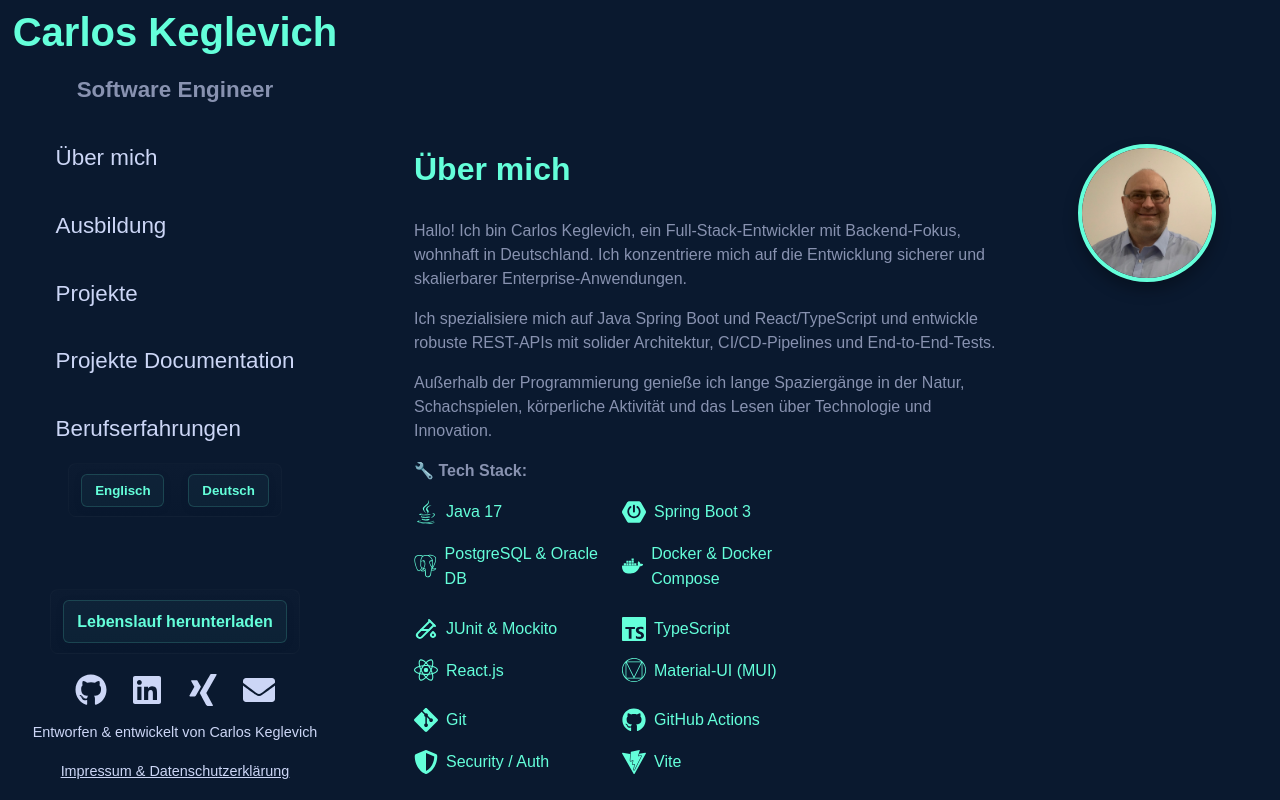
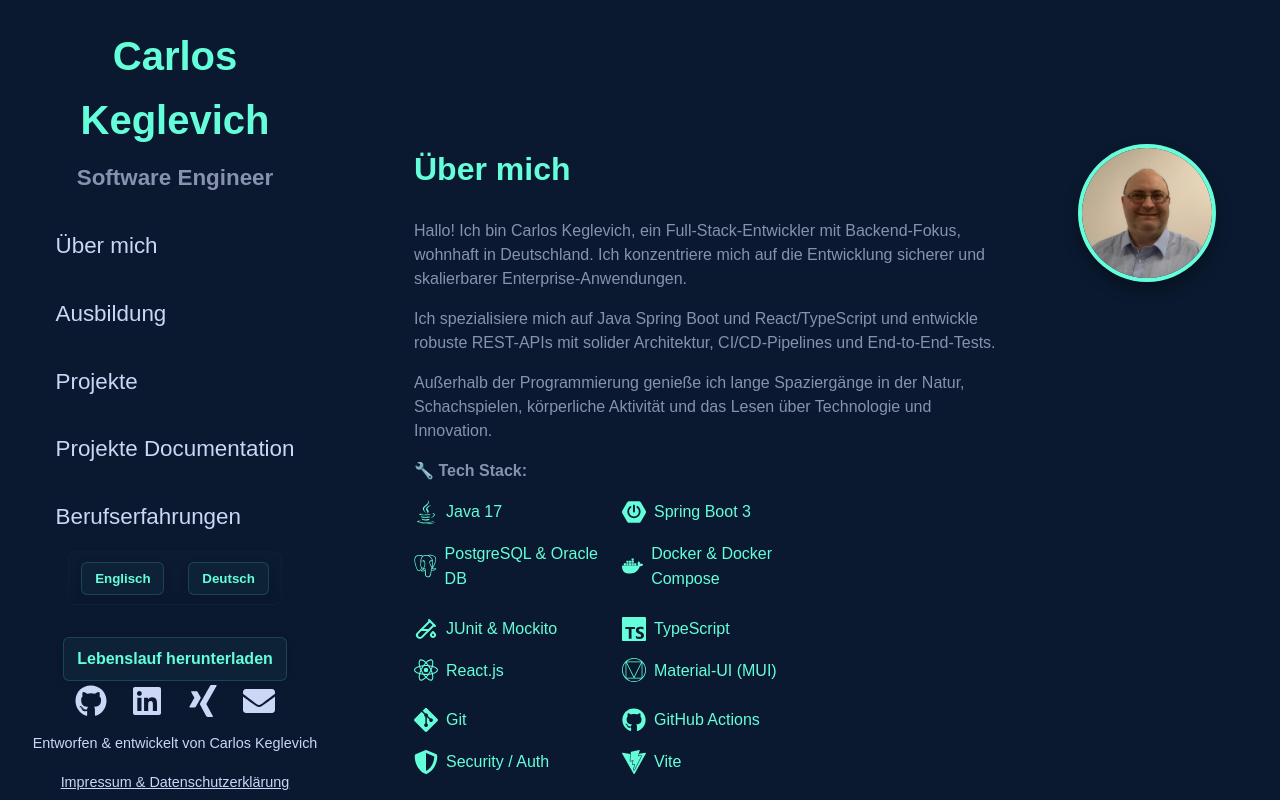
Before and after one commit to Keglev/my-portfolio, a React (Create React App) app: page / in a window 1280 px wide. Built offline with nearby package versions, Linux system fonts and the light colour scheme.

Commit message:
Corrected the spacing in the sidebar; updated the scripts inside public directory

```diff
--- a/scripts/public/projects_media/sample-repo/meta.json
+++ b/scripts/public/projects_media/sample-repo/meta.json
@@ -4,7 +4,7 @@
   "summarySource": "first-paragraph",
   "translation": {
     "debug": {
-      "requestMs": 0
+      "requestMs": 1
     },
     "summary": {
       "text": null,
--- a/src/components/Sidebar/SidebarStyles.js
+++ b/src/components/Sidebar/SidebarStyles.js
@@ -16,11 +16,15 @@ export const SidebarContainer = styled.div`
   position: fixed;
   top: 0;
   left: 0;
+  padding: 1.5rem 1rem;
+  overflow-y: auto;
+  box-sizing: border-box;
 
   @media (max-width: 768px) {
     width: 100%;
     height: auto;
     position: relative;
+    overflow-y: visible;
   }
 `;
 
@@ -89,8 +93,6 @@ export const Menu = styled.div`
  * Wrapper for social links like GitHub, LinkedIn, and Email
  */
 export const SocialLinksWrapper = styled.div`
-  margin-top: auto;
-  margin-bottom: auto;
   display: flex;
   flex-direction: column;
   align-items: center;
@@ -127,7 +129,7 @@ export const SocialLinks = styled.div`
  * Footer message at the bottom of the sidebar
  */
 export const FooterMessage = styled.div`
-  margin-bottom: 2rem;
+  margin-bottom: 0;
   text-align: center;
   font-size: 0.9rem;
   color: #ccd6f6;
@@ -145,10 +147,10 @@ export const FooterMessage = styled.div`
  * Wrapper for language buttons area
  */
 export const LanguageWrapper = styled.div`
-  margin-bottom: 4.5rem; /* more separation from menu */
+  margin-bottom: 1rem;
   display: flex;
-  gap: 1.5rem; /* increased gap so buttons sit away from menu links */
-  margin-top: 1rem; /* ensure there is room above buttons */
+  gap: 1.5rem;
+  margin-top: 1rem;
   button {
     background: rgba(100,255,218,0.04);
     border: 1px solid rgba(100,255,218,0.16);
@@ -190,13 +192,10 @@ export const LegalButton = styled.button`
  * Wrapper for the CV download button
  */
 export const CVDownloadWrapper = styled.div`
-  margin-bottom: 1rem;
+  margin-top: 1rem;
+  margin-bottom: 0;
   display: flex;
   justify-content: center;
-  padding: 0.6rem 0.8rem;
-  border-radius: 8px;
-  border: 1px solid rgba(255, 255, 255, 0.02);
-  background: linear-gradient(180deg, rgba(255, 255, 255, 0.01), rgba(0, 0, 0, 0.02));
 `;
 
 /**
```
